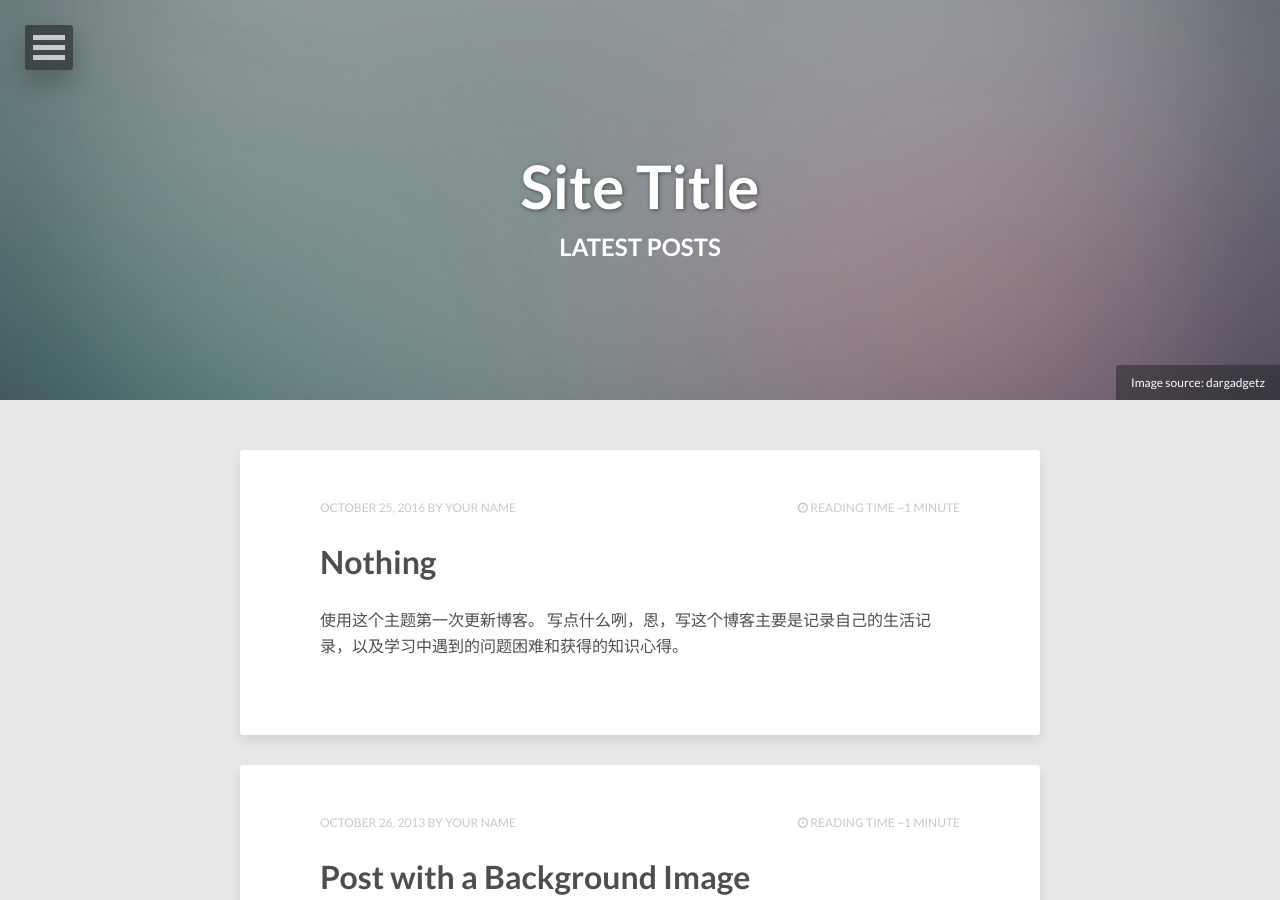
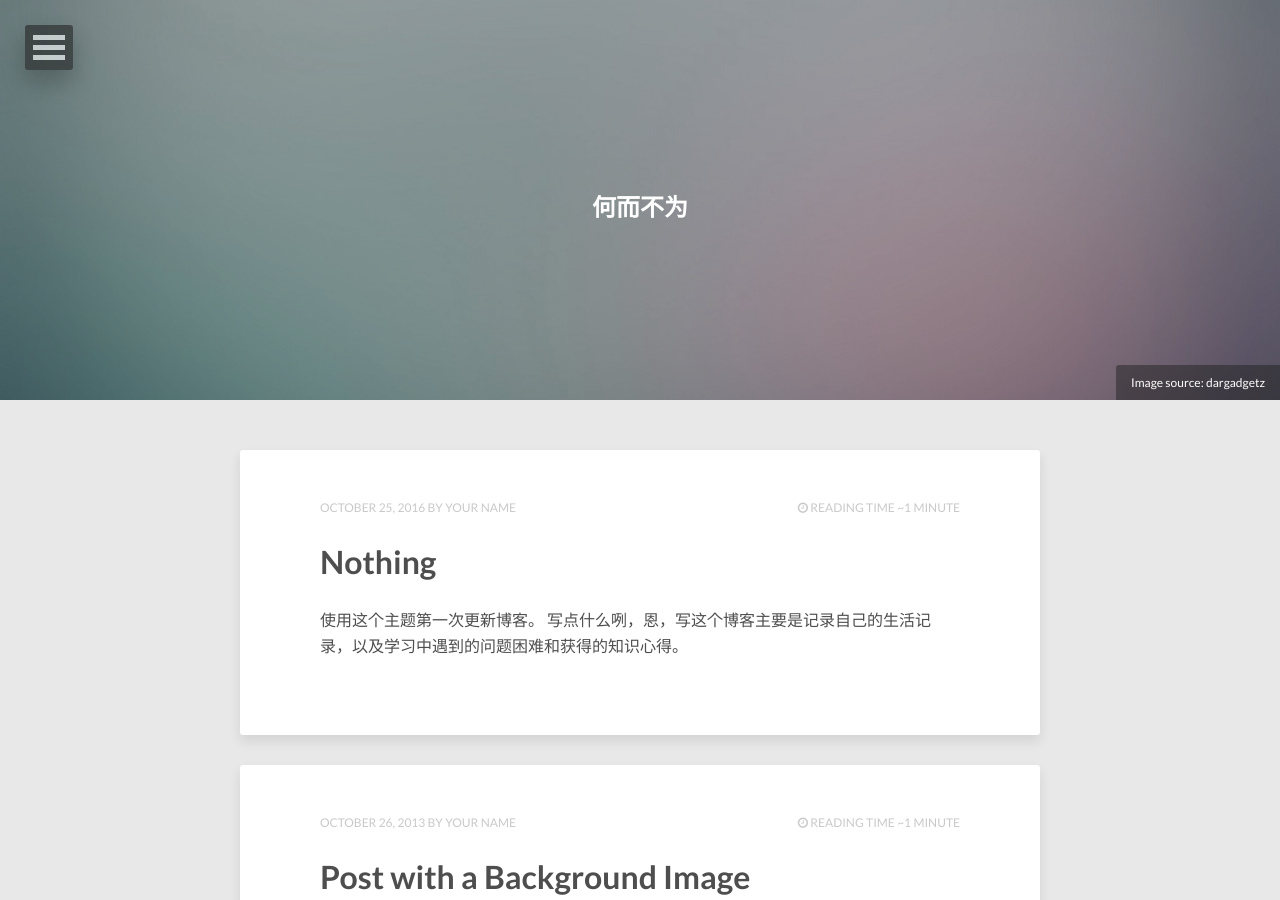
Before and after one commit to Archera/bingley, a Jekyll site: the page built from index.html, in a window 1280 px wide and 900 px high. Built offline with Jekyll 4.4.1, drawn with Linux system fonts in a browser that asks for light colours; nearby versions of some CDN libraries; the list of posts is cut into pages by our own code; some of the changed lines change nothing that is shown.

Commit message:
test title

```diff
--- a/_includes/head.html
+++ b/_includes/head.html
@@ -1,5 +1,5 @@
 <meta charset="utf-8">
-<title>{% if page.title %}{{ page.title }} &#8211; {% endif %}{{ Bingley.Zone }}</title>
+<title>{% if page.title %}{{ page.title }} &#8211; {% endif %}{{ site.title }}</title>
 <meta name="description" content="{% if page.description %}{{ page.description }}{% else %}{{ site.description }}{% endif %}">
 {% if page.tags %}<meta name="keywords" content="{{ page.tags | join: ', ' }}">{% endif %}
 
@@ -8,24 +8,24 @@
 <meta name="twitter:image" content="{{ site.url }}/images/{{ page.image.feature }}">
 {% else %}<meta name="twitter:card" content="summary">
 <meta name="twitter:image" content="{% if page.image.thumb %}{{ site.url }}/images/{{ page.image.thumb }}{% else %}{{ site.url }}/images/{{ site.logo }}{% endif %}">{% endif %}
-<meta name="twitter:title" content="{% if page.title %}{{ page.title }}{% else %}{{ Bingley.Zone }}{% endif %}">
+<meta name="twitter:title" content="{% if page.title %}{{ page.title }}{% else %}{{ site.title }}{% endif %}">
 <meta name="twitter:description" content="{% if page.description %}{{ page.description }}{% else %}{{ site.description }}{% endif %}">
 <meta name="twitter:creator" content="@{{ site.owner.twitter }}">{% endif %}
 
 <!-- Open Graph -->
 <meta property="og:locale" content="en_US">
 <meta property="og:type" content="article">
-<meta property="og:title" content="{% if page.title %}{{ page.title }}{% else %}{{ Bingley.Zone }}{% endif %}">
+<meta property="og:title" content="{% if page.title %}{{ page.title }}{% else %}{{ site.title }}{% endif %}">
 <meta property="og:description" content="{% if page.description %}{{ page.description }}{% else %}{{ site.description }}{% endif %}">
 <meta property="og:url" content="{{ site.url }}{{ page.url }}">
-<meta property="og:site_name" content="{{ Bingley.Zone }}">
+<meta property="og:site_name" content="{{ site.title }}">
 
 {% if site.google_verify %}<meta name="google-site-verification" content="{{ site.google_verify }}">{% endif %}
 {% if site.bing_verify %}<meta name="msvalidate.01" content="{{ site.bing_verify }}">{% endif %}
 
 {% capture canonical %}{{ site.url }}{% if site.permalink contains '.html' %}{{ page.url }}{% else %}{{ page.url | remove:'index.html' | strip_slash }}{% endif %}{% endcapture %}
 <link rel="canonical" href="{{ canonical }}">
-<link href="{{ site.url }}/feed.xml" type="application/atom+xml" rel="alternate" title="{{ Bingley.Zone }} Feed">
+<link href="{{ site.url }}/feed.xml" type="application/atom+xml" rel="alternate" title="{{ site.title }} Feed">
 
 <!-- http://t.co/dKP3o1e -->
 <meta name="HandheldFriendly" content="True">
--- a/_layouts/post-index.html
+++ b/_layouts/post-index.html
@@ -21,7 +21,7 @@
   {% endif %}
   <div class="header-title">
     <div class="header-title-wrap">
-      <h1>{{ site.title }}</h1>
+      <h1>{{ bingley.title }}</h1>
       <h2>{{ page.title }}</h2>
     </div><!-- /.header-title-wrap -->
   </div><!-- /.header-title -->
--- a/index.html
+++ b/index.html
@@ -1,6 +1,6 @@
 ---
 layout: post-index
-title: Latest Posts
+title: 何而不为
 description: "Describe this nonsense."
 tags: [Jekyll, theme, themes, responsive, blog, modern]
 comments: false
```
